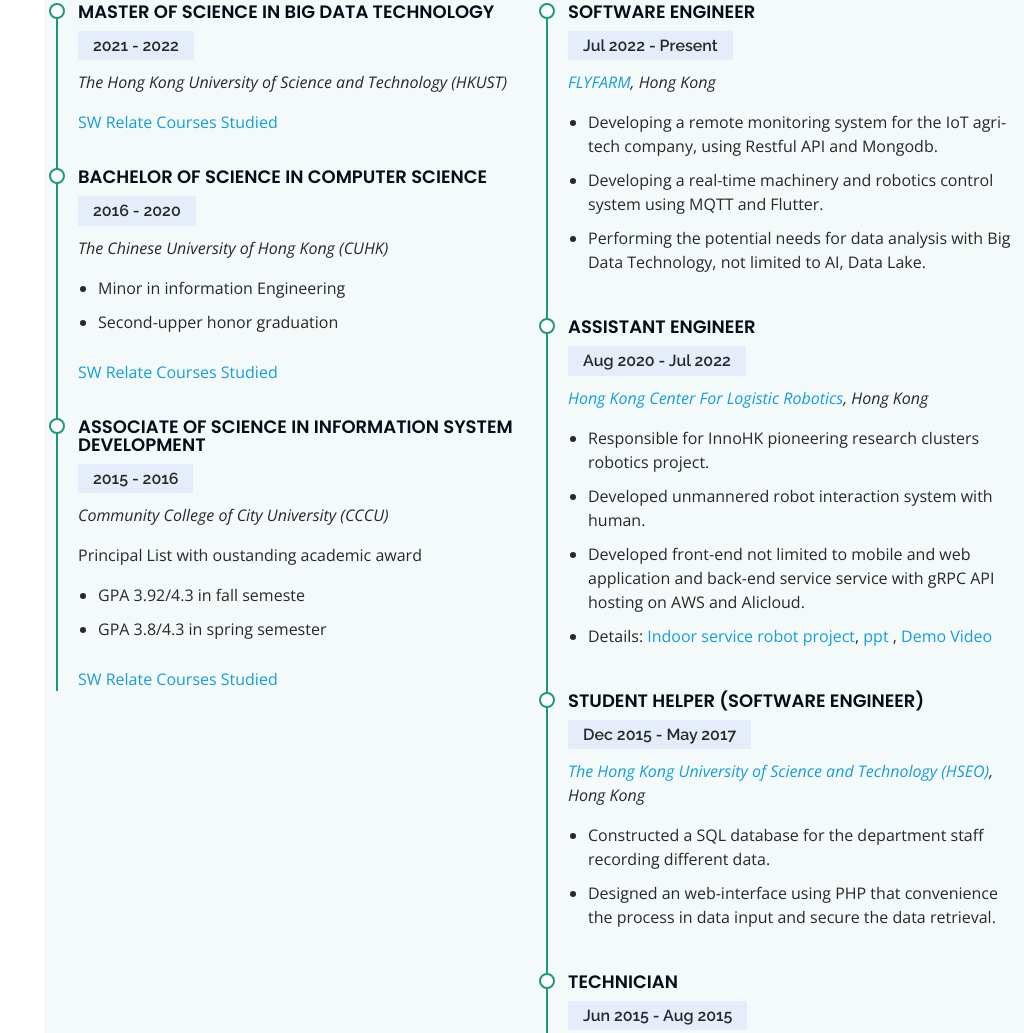
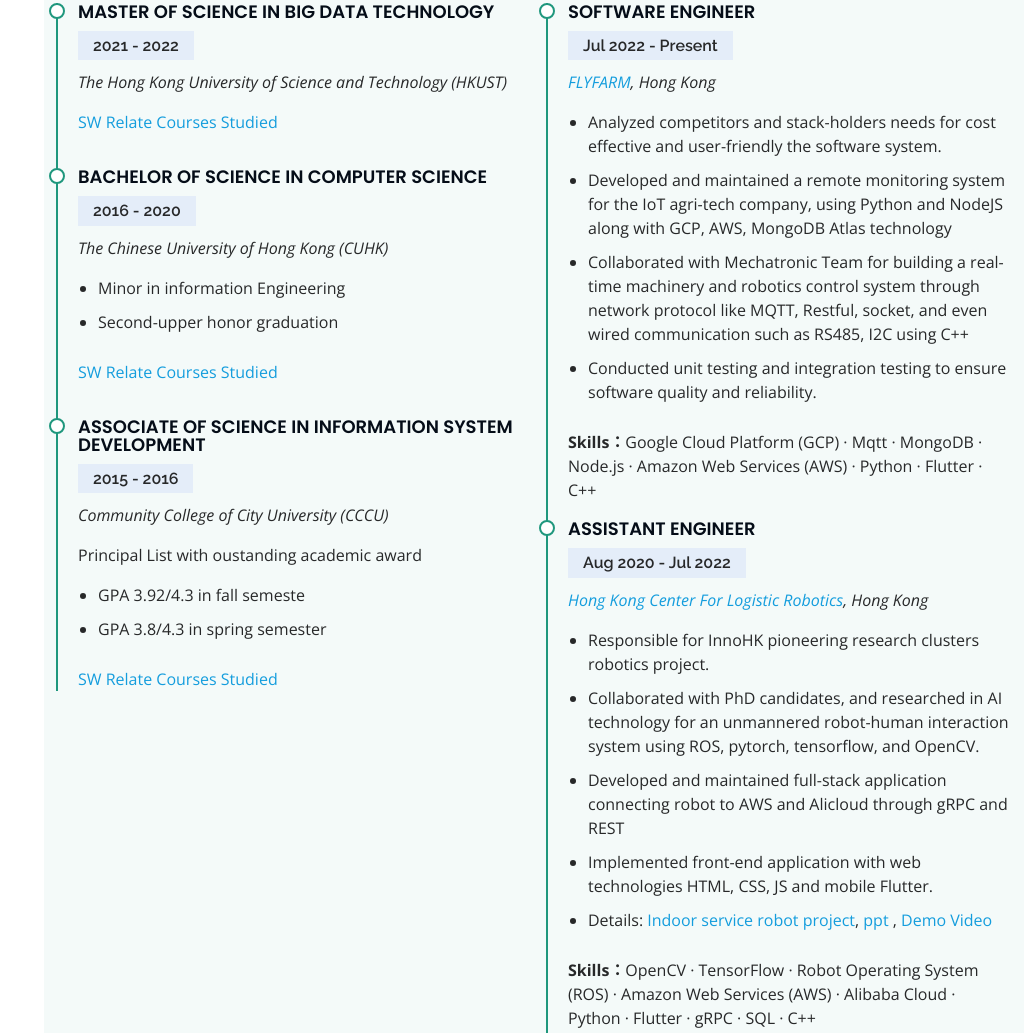
Before and after one commit to jeff214103/personal-webpage, a plain HTML site: page index.html in a window 1280 px wide. Shown: the part 1895-2928 px from the top of the page, without its empty margins (256-1280 px from the left). Drawn offline with nearby package versions, Linux system fonts and the light colour scheme.

Commit message:
update content

```diff
--- a/index.html
+++ b/index.html
@@ -80,7 +80,8 @@
   <section id="hero" class="d-flex flex-column justify-content-center align-items-center">
     <div class="hero-container" data-aos="fade-in">
       <h1>Lam Chun Ting Jeff</h1>
-      <p>I'm <span class="typed" data-typed-items="Software Engineer, Programmer, System Engineer, Data Scientist"></span></p>
+      <p>I'm <span class="typed"
+          data-typed-items="Software Engineer, Programmer, System Engineer, Data Scientist"></span></p>
     </div>
   </section><!-- End Hero -->
 
@@ -191,7 +192,8 @@
                       </td>
                       <td>
                         Data Mining and Knowledge Discovery (#)
-                        <br> <a href="assets/file/HKUST/msbd5002.zip" target="_blank">Assignment</a>, <a href="assets/file/HKUST/MSBD5002_report.pdf" target="_blank">Course Project Report</a>
+                        <br> <a href="assets/file/HKUST/msbd5002.zip" target="_blank">Assignment</a>, <a
+                          href="assets/file/HKUST/MSBD5002_report.pdf" target="_blank">Course Project Report</a>
                       </td>
                     </tr>
                     <tr>
@@ -252,7 +254,8 @@
                       </td>
                       <td>
                         Natural Language Processing
-                        <br> <a href="assets/file/HKUST/MSBD5018_report.pdf" target="_blank">Course Project Report</a>, <a href="assets/file/HKUST/MSBD5018_Individual_Project.pdf" target="_blank">Personal Report</a>
+                        <br> <a href="assets/file/HKUST/MSBD5018_report.pdf" target="_blank">Course Project Report</a>,
+                        <a href="assets/file/HKUST/MSBD5018_Individual_Project.pdf" target="_blank">Personal Report</a>
                       </td>
                     </tr>
                     <tr>
@@ -261,7 +264,9 @@
                       </td>
                       <td>
                         Spatial and Multimedia Databases (#)
-                        <br> <a href="assets/file/HKUST/msbd6000-spatial-and-multimedia-databases.zip" target="_blank">Assignment</a>,  <a href="assets/file/HKUST/MSBD6000_report.pdf" target="_blank">Course Project Report</a>
+                        <br> <a href="assets/file/HKUST/msbd6000-spatial-and-multimedia-databases.zip"
+                          target="_blank">Assignment</a>, <a href="assets/file/HKUST/MSBD6000_report.pdf"
+                          target="_blank">Course Project Report</a>
                       </td>
                     </tr>
                     <tr>
@@ -532,12 +537,20 @@
               <p><em><a href="https://flyfarm.com/" target="_blank">FLYFARM</a>, Hong
                   Kong</em></p>
               <ul>
-                <li>Developing a remote monitoring system for the IoT agri-tech company, using Restful API and Mongodb.
+                <li>Analyzed competitors and stack-holders needs for cost effective and user-friendly the software
+                  system.
                 </li>
-                <li>Developing a real-time machinery and robotics control system using MQTT and Flutter.</li>
-                <li>Performing the potential needs for data analysis with Big Data Technology, not limited to AI, Data
-                  Lake.</li>
+                <li>Developed and maintained a remote monitoring system for the IoT agri-tech company, using Python and
+                  NodeJS
+                  along with GCP, AWS, MongoDB Atlas technology</li>
+                <li>Collaborated with Mechatronic Team for building a real-time machinery and robotics control system
+                  through
+                  network protocol like MQTT, Restful, socket, and even wired communication such as RS485, I2C using C++
+                </li>
+                <li>Conducted unit testing and integration testing to ensure software quality and reliability.</li>
               </ul>
+              <span aria-hidden="true"><strong><!---->Skills：<!----></strong><!---->Google Cloud Platform (GCP) · Mqtt ·
+                MongoDB · Node.js · Amazon Web Services (AWS) · Python · Flutter · C++<!----></span>
             </div>
             <div class="resume-item">
               <h4>Assistant Engineer</h4>
@@ -546,15 +559,21 @@
                   Kong</em></p>
               <ul>
                 <li>Responsible for InnoHK pioneering research clusters robotics project.</li>
-                <li>Developed unmannered robot interaction system with human.</li>
-                <li>Developed front-end not limited to mobile and web application and back-end service service with gRPC
-                  API hosting on AWS and Alicloud.</li>
+                <li>Collaborated with PhD candidates, and researched in AI technology for an unmannered robot-human
+                  interaction
+                  system using ROS, pytorch, tensorflow, and OpenCV.</li>
+                <li>Developed and maintained full-stack application connecting robot to AWS and Alicloud through gRPC
+                  and REST</li>
+                <li>Implemented front-end application with web technologies HTML, CSS, JS and mobile Flutter.</li>
                 <li>Details: <a href="https://www.hkclr.hk/unmannedvehicles" target="_blank">Indoor service robot
                     project</a>, <a href="assets/file/HKCLR/Demo.pdf" target="_blank">ppt
                   </a>, <a href="https://drive.google.com/file/d/1Qv_m4ATuxvK-VuG3VXtCS_FaArG8BWjy/view?usp=sharing"
                     target="_blank">Demo Video
                   </a></li>
               </ul>
+              <span aria-hidden="true"><strong><!---->Skills：<!----></strong><!---->OpenCV · TensorFlow · Robot Operating
+                System (ROS) · Amazon Web Services (AWS) · Alibaba Cloud · Python · Flutter · gRPC · SQL ·
+                C++<!----></span>
             </div>
             <div class="resume-item">
               <h4>Student Helper (Software Engineer)</h4>
```
